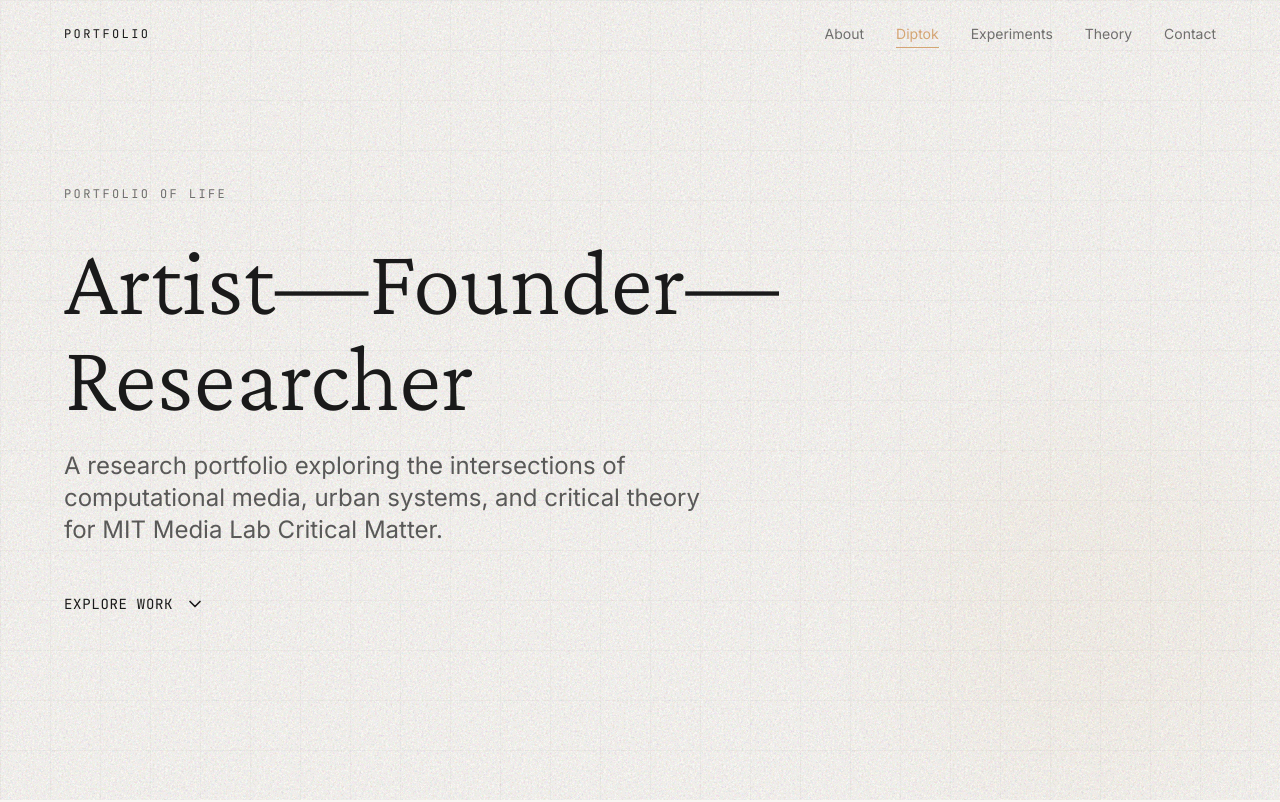
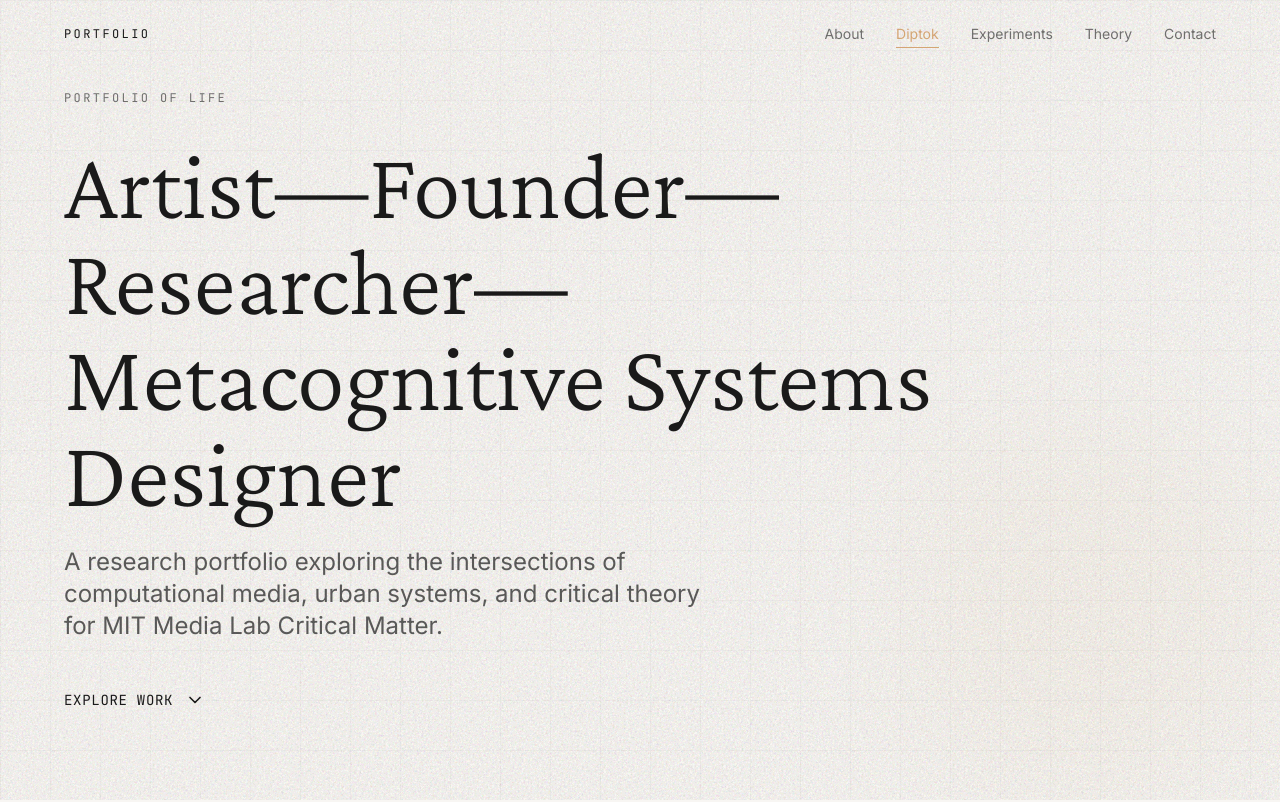
Before and after one commit to guitarphilius-png/portfolio, a React (Vite) app: page / in a window 1280 px wide. Shown: the top 802 px of the page. Built offline with nearby package versions, Linux system fonts and the light colour scheme.

Commit message:
Configure GitHub Pages deployment with GitHub Actions

```diff
--- a/package.json
+++ b/package.json
@@ -7,6 +7,7 @@
     "dev": "vite",
     "build": "tsc ; vite build",
     "build-no-errors": "tsc ; vite build",
+    "build:gh-pages": "tsc && vite build --base=/portfolio/",
     "lint": "eslint . --ext ts,tsx --report-unused-disable-directives --max-warnings 0",
     "preview": "vite preview",
     "types:supabase": "npx supabase gen types typescript --project-id $SUPABASE_PROJECT_ID > src/types/supabase.ts"
--- a/src/components/portfolio/Hero.tsx
+++ b/src/components/portfolio/Hero.tsx
@@ -38,7 +38,9 @@ export default function Hero({ onNavigate }: HeroProps) {
           >
             Artist—Founder—
             <br />
-            Researcher
+            Researcher—
+            <br />
+            Metacognitive Systems Designer
           </motion.h1>
 
           <motion.p
--- a/vite.config.ts
+++ b/vite.config.ts
@@ -4,7 +4,9 @@ import react from "@vitejs/plugin-react-swc";
 
 // https://vitejs.dev/config/
 export default defineConfig({
-  base: process.env.NODE_ENV === "development" ? "/" : process.env.VITE_BASE_PATH || "/",
+  // For GitHub Pages: use "/repository-name/" if repo is not username.github.io
+  // Set VITE_BASE_PATH env variable or update this value for your repo name
+  base: process.env.NODE_ENV === "development" ? "/" : process.env.VITE_BASE_PATH || "/portfolio/",
   optimizeDeps: {
     entries: ["src/main.tsx", "src/tempobook/**/*"],
   },
```
Also changed, not shown: 1 other file (tests, documents, lock files or other folders).
